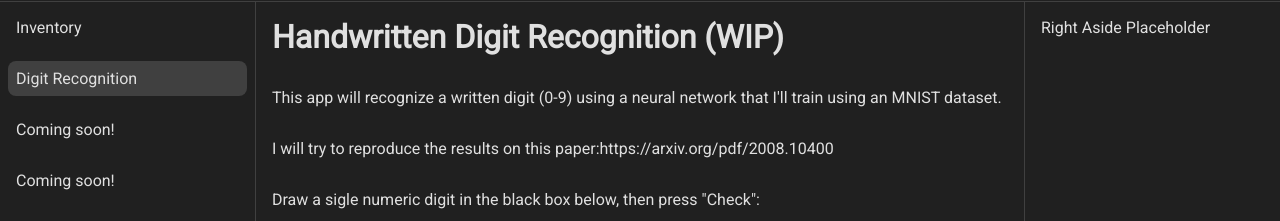
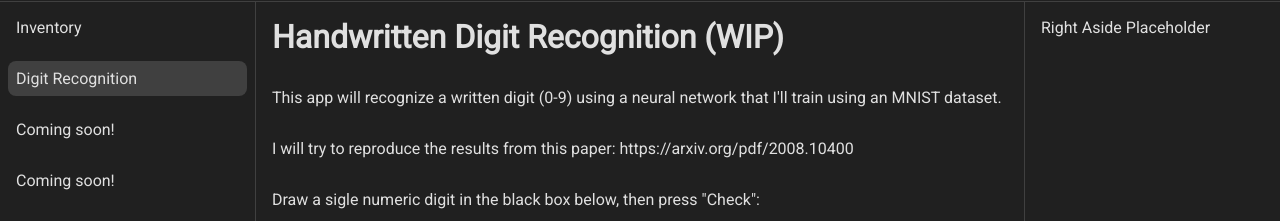
Before and after one commit to Caderk/project0, a Next.js app in the folder frontend-service/: page /digit-recognition in a window 1280 px wide. Shown: the part 62-283 px from the top of the page. Built offline with nearby package versions, Linux system fonts and the light colour scheme.

Commit message:
Text touch-up

```diff
--- a/frontend-service/src/app/digit-recognition/page.tsx
+++ b/frontend-service/src/app/digit-recognition/page.tsx
@@ -44,8 +44,7 @@ export default function Page() {
         that I&apos;ll train using an MNIST dataset.
       </span>
       <span>
-        I will try to reproduce the results on this paper:
-        <a
+        I will try to reproduce the results from this paper: <a
           className="inline"
           href="https://arxiv.org/pdf/2008.10400"
           target="_blank"
@@ -55,7 +54,7 @@ export default function Page() {
         </a>
       </span>
       <span>
-        Draw a sigle numeric digit in the black box below, then press "Check":
+        Draw a sigle numeric digit in the black box below, then press &quot;Check&quot;:
       </span>
 
       <Canvas grid={grid} setGrid={setGrid} gridSize={gridSize} />
```
